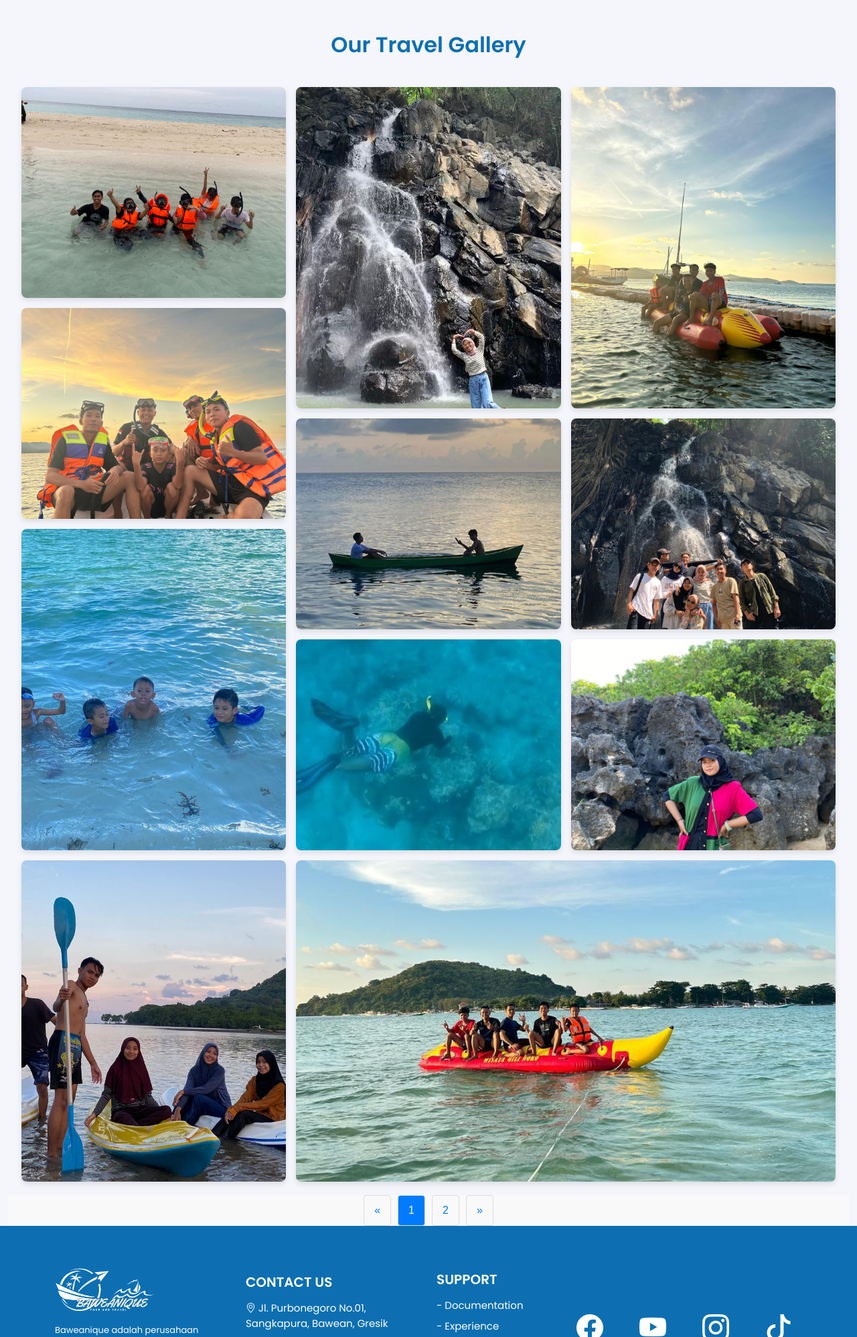
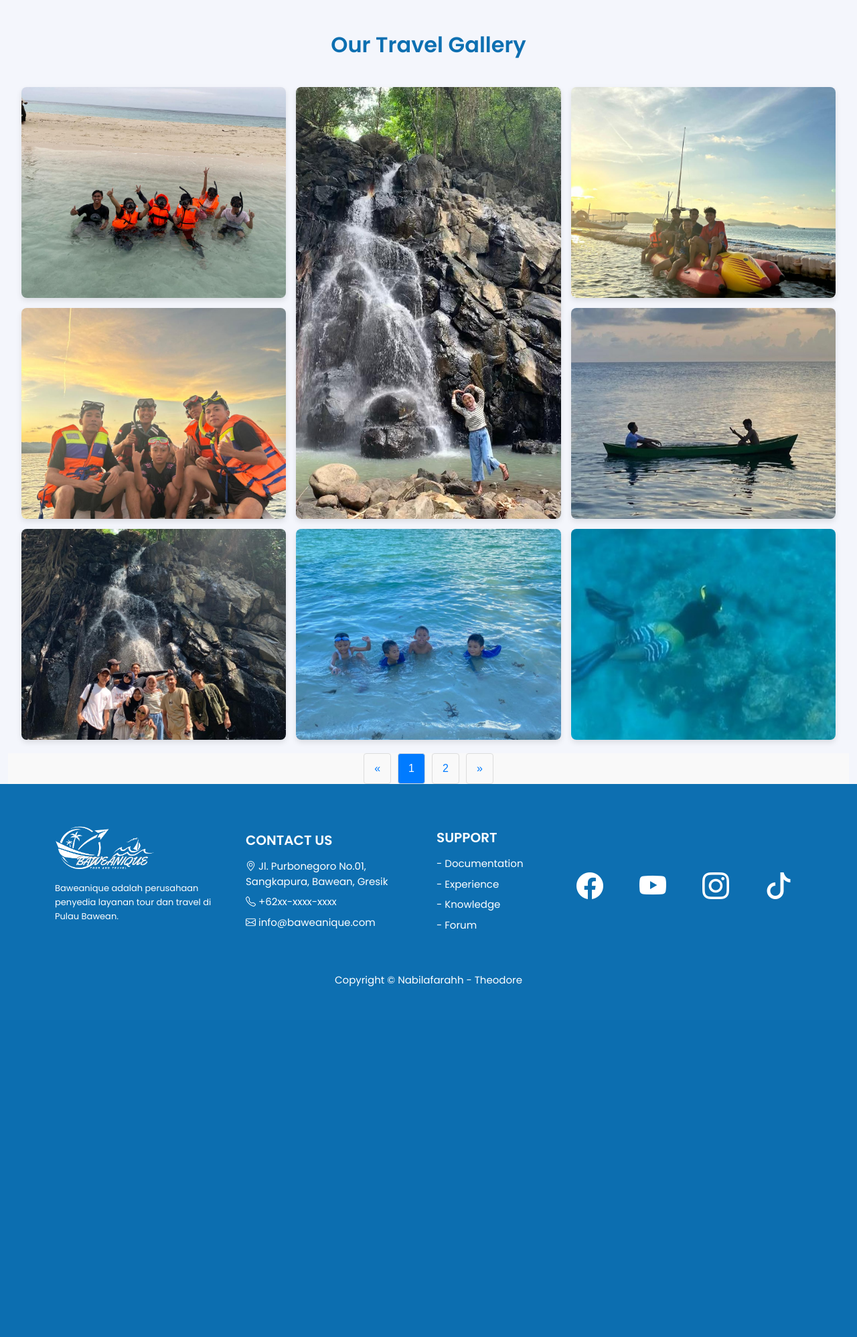
Before and after one commit to THeoms29/UAS_pemweb, a PHP site: page /PHP/gallery.php in a window 1280 px wide. Shown: the part 117-2114 px from the top of the page at 67% size. After the commit the page ends 1590 px from the top, so only its background shows below. Run offline with PHP 8.4, Linux system fonts and the light colour scheme.

Commit message:
galerina capucina 2

```diff
--- a/UTS/CSS/gallery.css
+++ b/UTS/CSS/gallery.css
@@ -62,6 +62,10 @@
   .size-9{
     grid-column: span 3;
     grid-row: span 2;
+  }
+  .size-10{
+    grid-column: span 4;
+    grid-row: span 4;
   }
 
   .gallery-img {
--- a/UTS/JS/JSgallery.js
+++ b/UTS/JS/JSgallery.js
@@ -86,7 +86,7 @@ document.addEventListener('DOMContentLoaded', () => {
   // 2) Group items into pages by container height
   function computePages() {
     pages = [];
-    const pageHeight = (1500 * 3) + (15 * (3 - 1));
+    const pageHeight = (2100 * 1.5);
     let batch = [];
     let accH  = 0;
 
--- a/UTS/PHP/gallery.php
+++ b/UTS/PHP/gallery.php
@@ -96,13 +96,13 @@
         <div class="caption">Noko Selayar</div>
       </div>
     </div>
-    <div class="gallery-item size-2">
+    <div class="gallery-item size-10">
       <img src="../album/a2.jpg" alt="European city street" class="gallery-img">
       <div class="overlay">
         <div class="caption">Lantong Waterfall</div>
       </div>
     </div>
-    <div class="gallery-item size-2">
+    <div class="gallery-item size-1">
       <img src="../album/a3.jpg" alt="Palm trees and lake" class="gallery-img">
       <div class="overlay">
         <div class="caption">Noko Gili</div>
@@ -126,7 +126,7 @@
         <div class="caption">Lantong Waterfall</div>
       </div>
     </div>
-    <div class="gallery-item size-2">
+    <div class="gallery-item size-1">
       <img src="../album/a7.jpg " alt="Cabin by the lake" class="gallery-img">
       <div class="overlay">
         <div class="caption">Summer Splash</div>
@@ -144,13 +144,13 @@
         <div class="caption">Tajhunghe'en</div>
       </div>
     </div>
-    <div class="gallery-item size-2">
+    <div class="gallery-item size-1">
       <img src="../album/a8.jpg" alt="Cabin by the lake" class="gallery-img">
       <div class="overlay">
         <div class="caption">Kano</div>
       </div>
     </div>
-    <div class="gallery-item size-3">
+    <div class="gallery-item size-1">
       <img src="../album/a9.jpg" alt="Cabin by the lake" class="gallery-img">
       <div class="overlay">
         <div class="caption">Banana Boat</div>
@@ -168,19 +168,19 @@
         <div class="caption">Pudakit Village</div>
       </div>
     </div>
-    <div class="gallery-item size-2">
+    <div class="gallery-item size-1">
       <img src="../album/b7.jpg" alt="Cabin by the lake" class="gallery-img">
       <div class="overlay">
         <div class="caption">Sunset</div>
       </div>
     </div>
-    <div class="gallery-item size-2">
+    <div class="gallery-item size-1">
       <img src="../album/b4.jpg" alt="Cabin by the lake" class="gallery-img">
       <div class="overlay">
         <div class="caption">Sippin' on the Boa</div>
       </div>
     </div>
-    <div class="gallery-item size-2">
+    <div class="gallery-item size-1">
       <img src="../album/c3.jpg" alt="Cabin by the lake" class="gallery-img">
       <div class="overlay">
         <div class="caption">Kastoba lake</div>
```
